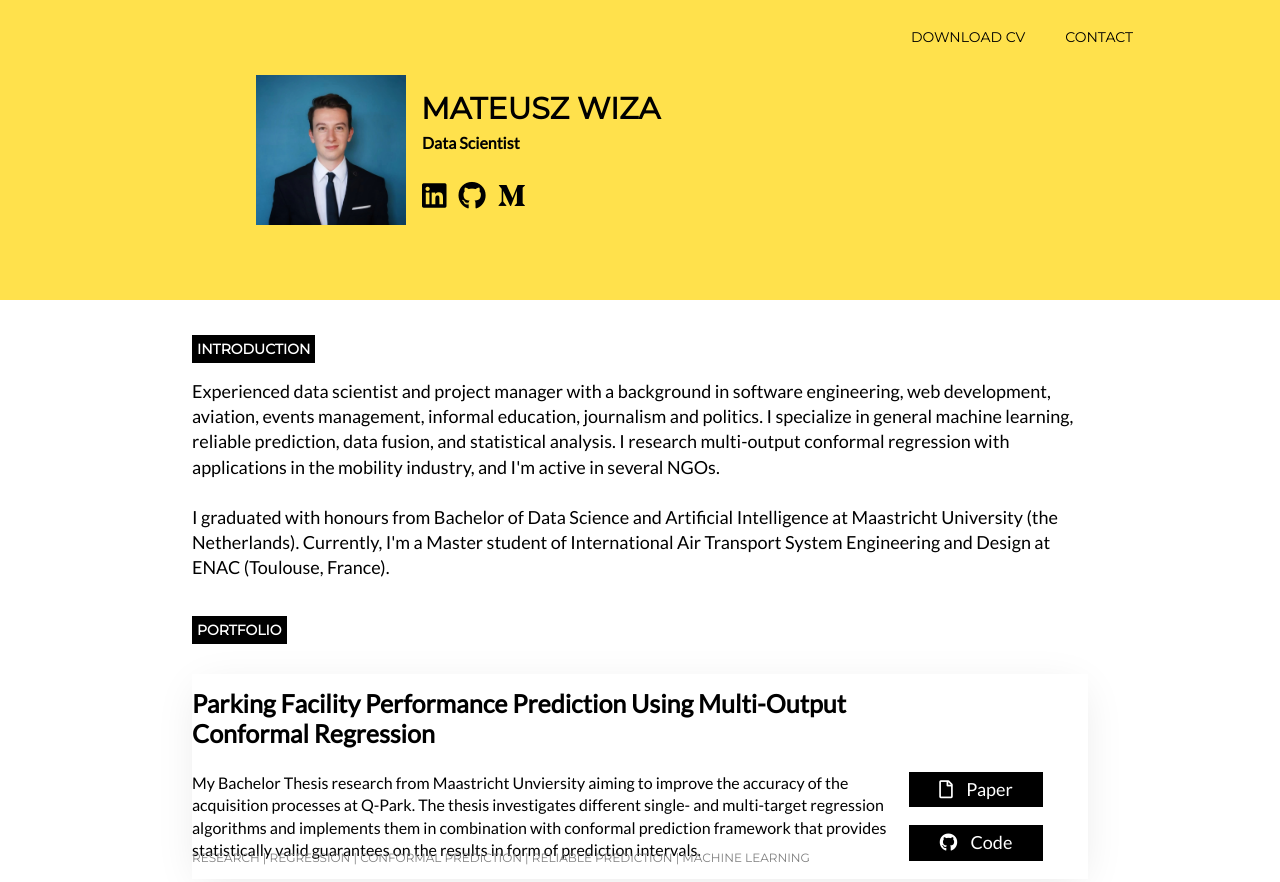
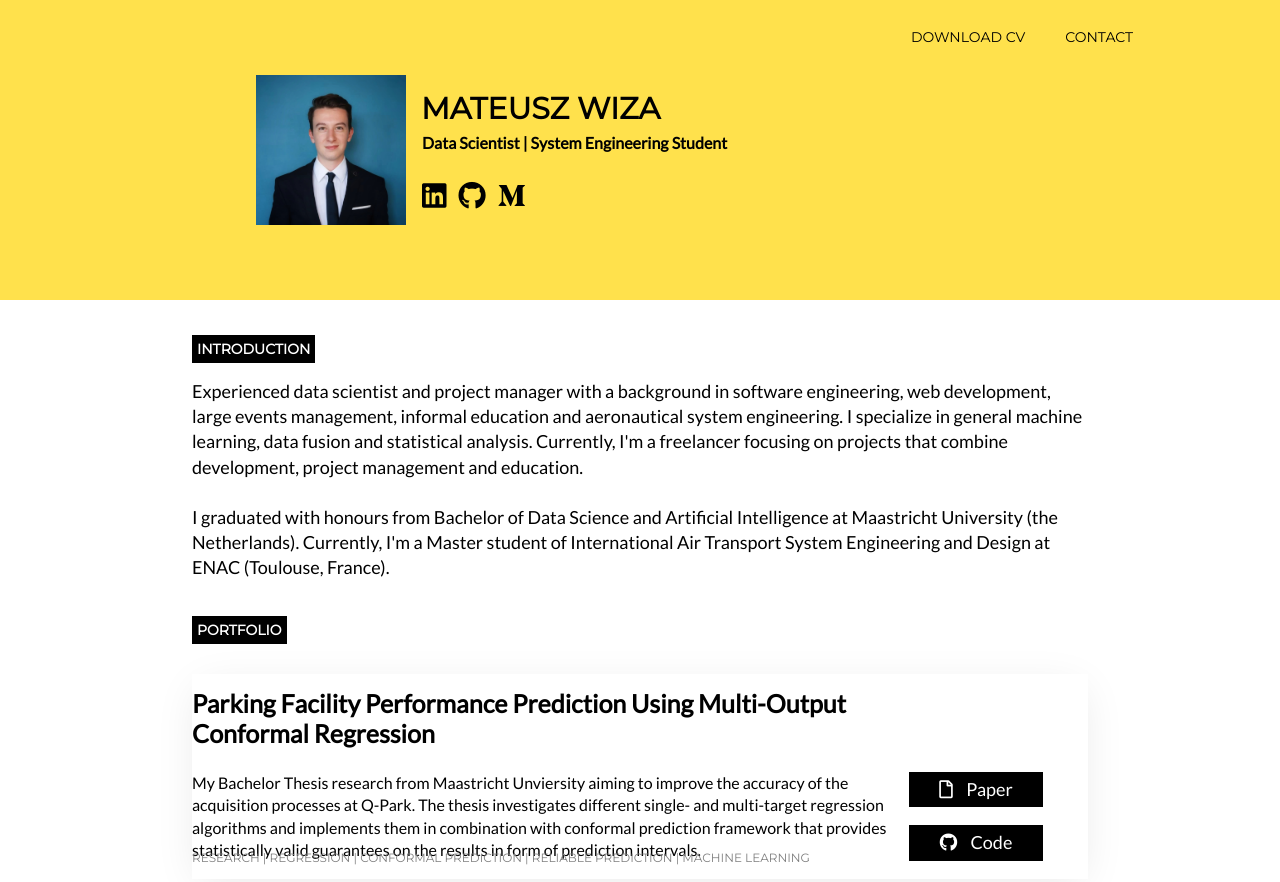
Before and after one commit to mateuszwiza/mateuszwiza.github.io, a plain HTML site: page index.html in a window 1280 px wide. Shown: the top 882 px of the page. Drawn offline with Linux system fonts and the light colour scheme.

Commit message:
Update index.html

```diff
--- a/index.html
+++ b/index.html
@@ -20,14 +20,14 @@
 <body>
     <div id="header">
         <div id="header-menu">
-            <div class="hm-item"><a href='docs/Mateusz_Wiza_-_Data_Scientist.pdf'>DOWNLOAD CV</a></div>
+            <div class="hm-item"><a href='docs/Mateusz WIZA - CV.pdf'>DOWNLOAD CV</a></div>
             <div class="hm-item"><a href='contact.html'>CONTACT</a></div>
             <div id="hm-item-last"></div>
         </div>
         <img src="media/profile.jpeg" id="profile-img"/>
         <div id="header-content">
             <div id="name">MATEUSZ WIZA</div>
-            <div id="prof">Data Scientist</div>
+            <div id="prof">Data Scientist | System Engineering Student</div>
             <div id="icons">
                 <a href="https://www.linkedin.com/in/mateusz-wiza/" target="blank"><i class="fab fa-linkedin"></i></a>
                 <a href="https://github.com/mateuszwiza" target="blank"><i class="fab fa-github"></i></a>
@@ -41,9 +41,7 @@
         <div class="section">
             <div class="section-title">INTRODUCTION</div><br>
             <p>
-                Experienced data scientist and project manager with a background in software engineering, web development, aviation,
-                events management, informal education, journalism and politics. I specialize in general machine learning, reliable prediction, data fusion,  and statistical analysis.
-                I research multi-output conformal regression with applications in the mobility industry, and I'm active in several NGOs.
+                Experienced data scientist and project manager with a background in software engineering, web development, large events management, informal education and aeronautical system engineering. I specialize in general machine learning, data fusion and statistical analysis. Currently, I'm a freelancer focusing on projects that combine development, project management and education.
             </br></br>
                 I graduated with honours from Bachelor of Data Science and Artificial Intelligence at Maastricht University (the Netherlands).
                 Currently, I'm a Master student of International Air Transport System Engineering and Design at ENAC (Toulouse, France).
```
